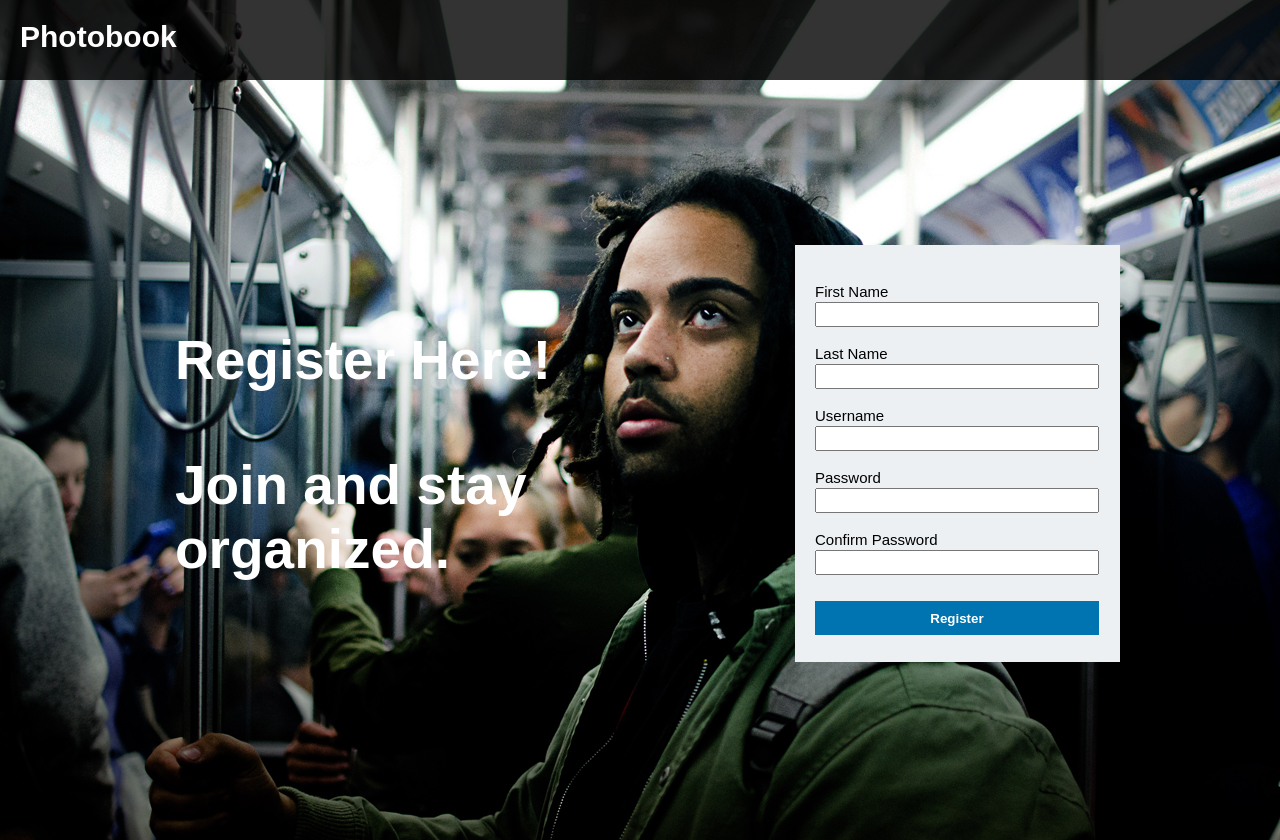
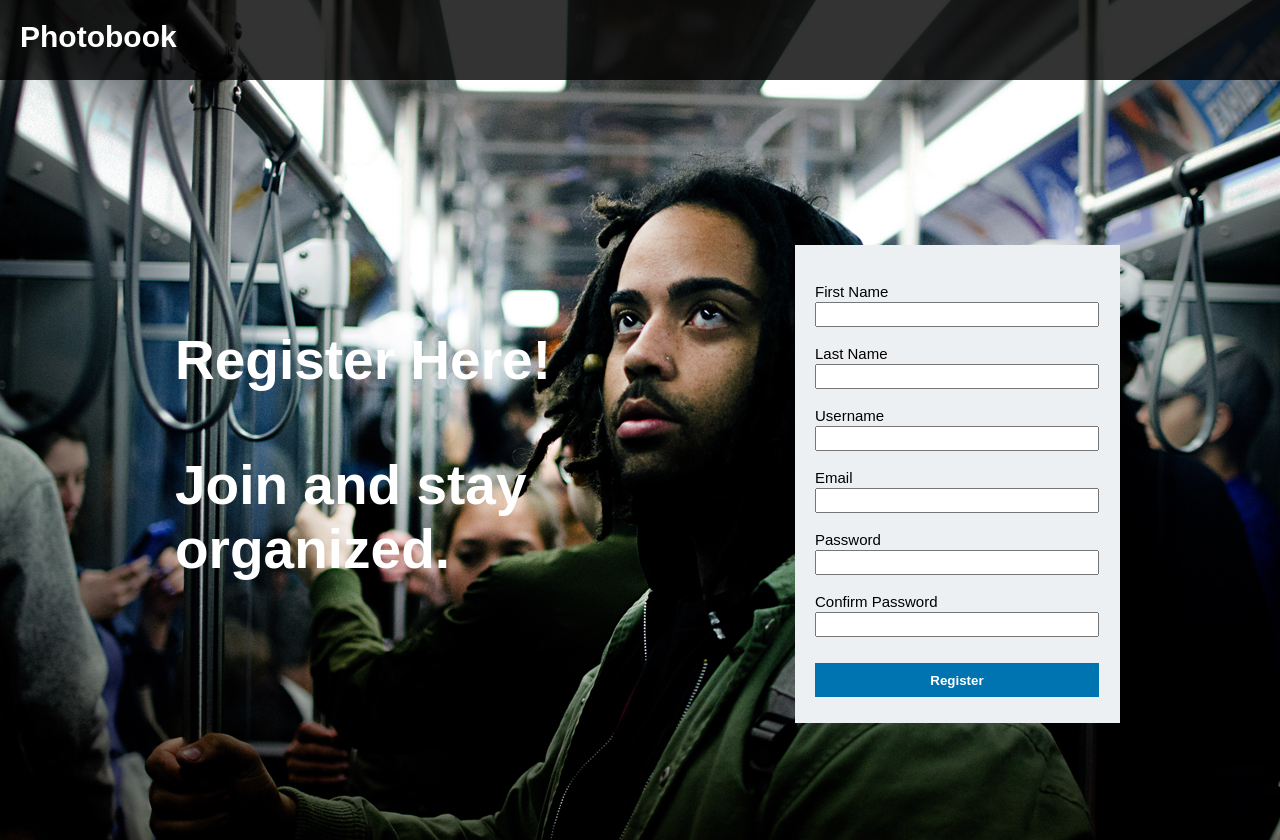
Before and after one commit to MichaelKirkaldyV/Albums, a Django app: page /register in a window 1280 px wide; the page is wider, and only the part inside the window is pictured. Run offline with Django 3.2, Linux system fonts and the light colour scheme; parts of the project's set-up code (start-up, migrations or seed data) failed here and were passed over.

```diff
--- a/apps/photography/static/photography/css/register.css
+++ b/apps/photography/static/photography/css/register.css
@@ -43,7 +43,7 @@ nav h1 {
 
 .register_form {
 	width: 285px;
-	height: 377px;
+	height: 438px;
 	background-color: #edf0f3;
 	padding: 20px;
 	display: inline-block;
--- a/apps/photography/templates/photography/register.html
+++ b/apps/photography/templates/photography/register.html
@@ -28,6 +28,10 @@
 						<label>Username</label>
 						<input type="text" name="username">
 					</div>
+					<div class="email">
+						<label>Email</label>
+						<input type="text" name="email">
+					</div>
 					<div class="password">
 						<label>Password</label>
 						<input type="password" name="password">
--- a/apps/photography/views.py
+++ b/apps/photography/views.py
@@ -28,8 +28,9 @@ def register_process(request):
 		lastname = request.POST['lastname']
 		username = request.POST['username']
 		password = request.POST['password']
+		email = request.POST['email']
 		hashed_pw = bcrypt.hashpw(password.encode(), bcrypt.gensalt())
-		User.objects.create(username=username, password=hashed_pw)
+		User.objects.create(firstname=firstname, lastname=lastname, email=email, username=username, password=hashed_pw)
 		user = User.objects.get(username=username)
 		request.session['id'] = user.id
 		print "User created!"
```
Also changed, not shown: apps/photography/models.py (+12 -0 lines), apps/photography/migrations/0025_user_email.py (added), db.sqlite3, 3 other files.
